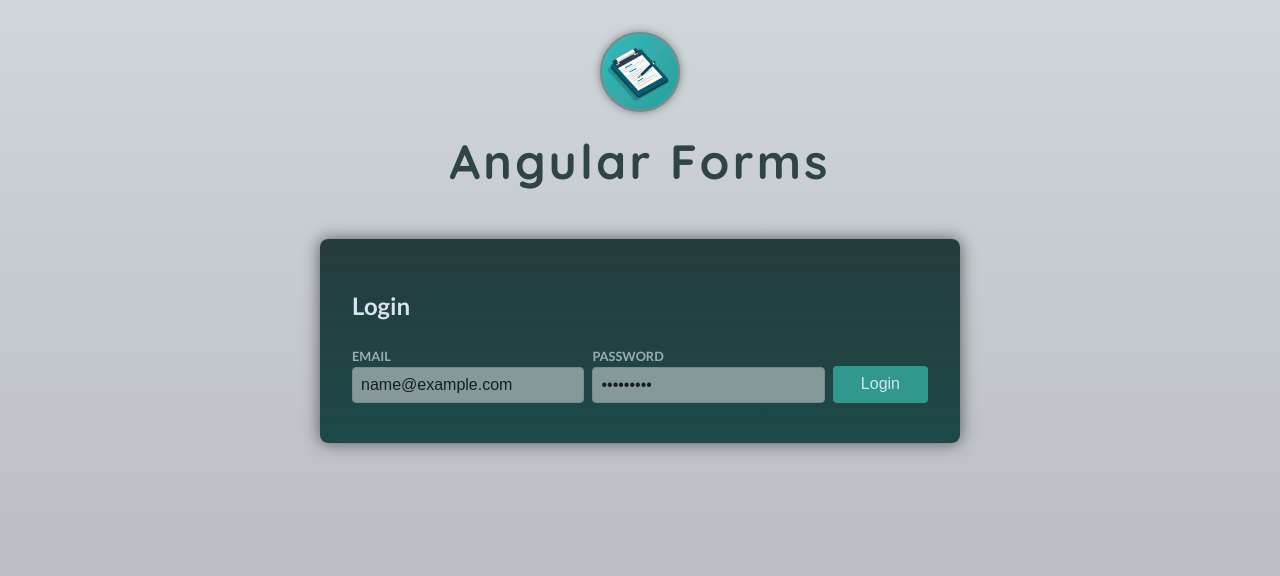
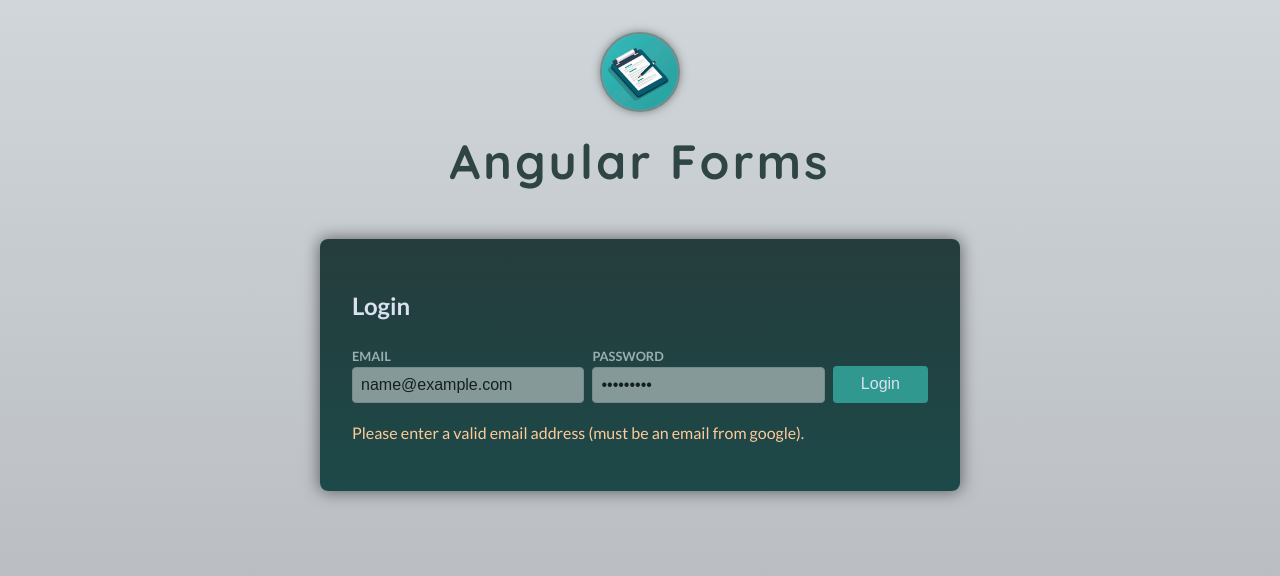
Before and after one commit to Argentum11/ProfilePeak, an Angular app: page / in a window 1280 px wide. Both pictures are taken after typing "name@example.com", "Sample123" into the empty fields and a click on the button "Login". Shown: the top 576 px of the page. Built offline with nearby package versions, Linux system fonts and the light colour scheme.

Commit message:
feat: check if user email is from Google (async validator)

```diff
--- a/src/app/auth/login/login.component.html
+++ b/src/app/auth/login/login.component.html
@@ -17,7 +17,9 @@
   </div>
 
   @if (emailIsInvalid) {
-    <p class="control-error">Please enter a valid email address.</p>
+    <p class="control-error">
+      Please enter a valid email address (must be an email from google).
+    </p>
   }
 
   @if (passwordIsInvalid) {
--- a/src/app/auth/login/login.component.ts
+++ b/src/app/auth/login/login.component.ts
@@ -6,6 +6,7 @@ import {
   ReactiveFormsModule,
   Validators,
 } from '@angular/forms';
+import { of } from 'rxjs';
 
 function mustContainNumber(control: AbstractControl) {
   const hasNumber = /\d/.test(control.value);
@@ -15,6 +16,16 @@ function mustContainNumber(control: AbstractControl) {
   }
 
   return { doesNotContainNumber: true }; // Invalid
+}
+
+function mustBeGmail(control: AbstractControl) {
+  const isGmail = control.value.includes('@gmail.com');
+
+  if (isGmail) {
+    return of(null); // Valid
+  }
+
+  return of({ notGmail: true }); // Invalid
 }
 
 @Component({
@@ -28,6 +39,7 @@ export class LoginComponent {
   form = new FormGroup({
     email: new FormControl('', {
       validators: [Validators.email, Validators.required],
+      asyncValidators: [mustBeGmail],
     }),
     password: new FormControl('', {
       validators: [
```
Also changed, not shown: 1 other file (tests, documents, lock files or other folders).
